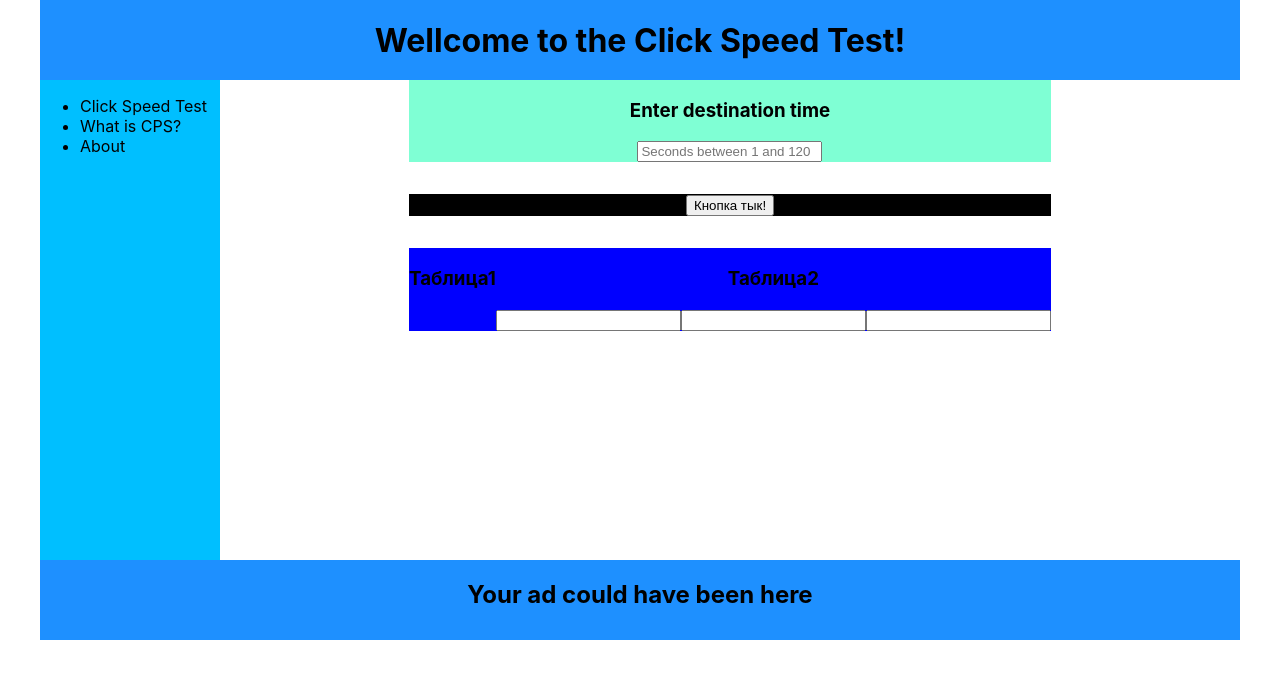
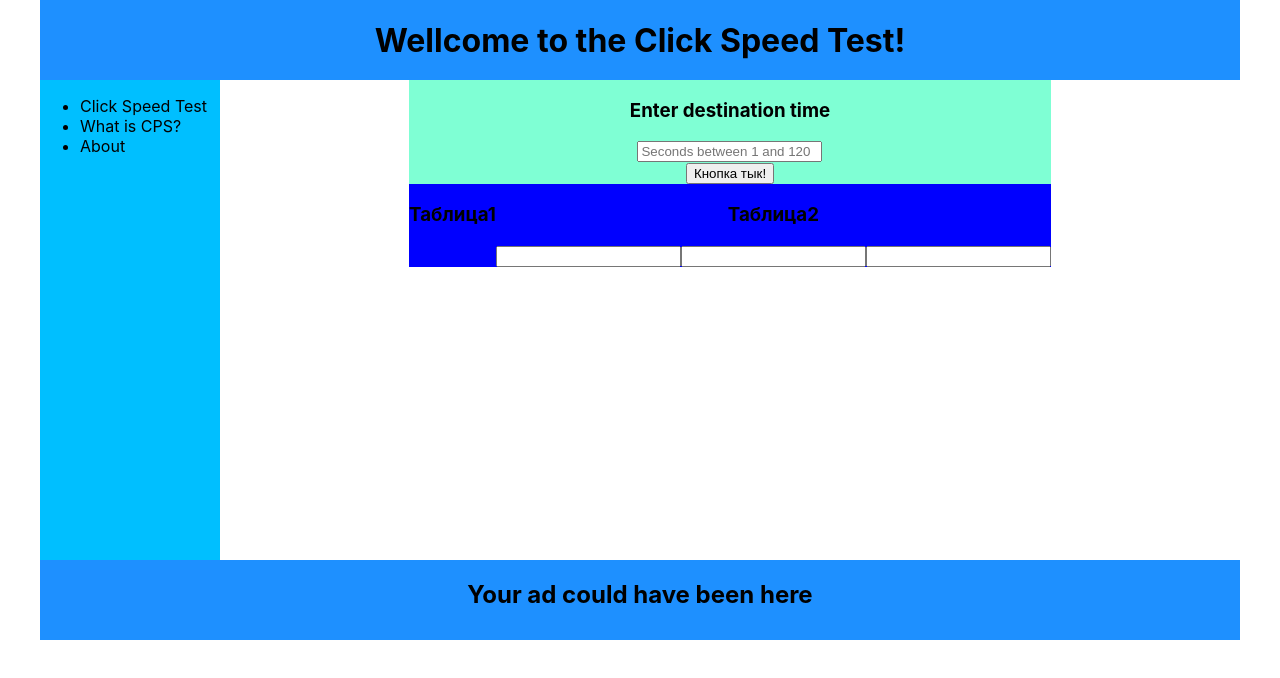
Before and after one commit to ZerruKun/pet-1-click-speed-test, a React (Create React App) app: page / in a window 1280 px wide. Shown: the top 678 px of the page. Built offline with nearby package versions, Linux system fonts and the light colour scheme.

Commit message:
Проба контекста, повторный пересмотр концепта, реализация части функционала кнопки.

```diff
--- a/src/components/destinationtime/DestinationTime.jsx
+++ b/src/components/destinationtime/DestinationTime.jsx
@@ -1,10 +1,10 @@
-import React, {useContext} from "react";
+import React, { useState } from "react";
 import style from "./DestinationTime.module.css";
-import applicationContext from "../../context";
 
 const DestinationTime = () => {
+  const [startTime, setStartTime] = useState("");
 
-  const {startTime, setStartTime} = useContext(applicationContext);
+  const [timerStart, setTimerStart] = useState(false);
 
   const isRealNumber = (num) => {
     if (
@@ -29,6 +29,12 @@ const DestinationTime = () => {
     setStartTime(changedStartTime);
   };
 
+  const changeTimerStart = (value) => {
+    let isStarted = value;
+    console.log(isStarted);
+    setTimerStart(isStarted);
+  };
+
   const checkStartTime = (e) => {
     if (e.currentTarget.value > 120) {
       e.currentTarget.value = 120;
@@ -42,15 +48,50 @@ const DestinationTime = () => {
     changeStartTime(e.currentTarget.value);
   };
 
+  // const waitTime = (ms) => {
+  //   let current_date = Date.now();
+  //   while (current_date + ms > Date.now()) {}
+  // }
+
+  // const ClickyClicky = () => {
+  //   for (let i = startTime; i>=0; i--) {
+  //     changeStartTime(i);
+  //     waitTime(1000);
+  //   }
+  // }
+
+  const ClickyClicky = () => {
+    changeTimerStart(!timerStart);
+  };
+
   return (
     <div className={style.timeItem}>
       <h3>Enter destination time</h3>
+      {!timerStart ? (
+        <div>
           <input
             value={startTime}
             type="text"
             onChange={checkStartTime}
             placeholder="Seconds between 1 and 120"
           />
+          <div>
+            <button onClick={ClickyClicky}>Кнопка тык!</button>
+          </div>
+        </div>
+      ) : (
+        <div>
+          <input
+            value={startTime}
+            type="text"
+            readOnly
+          />
+          <div>
+            <button onClick={ClickyClicky}>Кнопка пык!</button>
+          </div>
+        </div>
+      )}
+
     </div>
   );
 };
--- a/src/components/main/Main.jsx
+++ b/src/components/main/Main.jsx
@@ -4,26 +4,11 @@ import styles from "./Main.module.css";
 
 const Main = () => {
 
-  // const waitTime = (ms) => {
-  //   let current_date = Date.now();
-  //   while (current_date + ms > Date.now()) {}
-  // }
-
-  // const ClickyClicky = () => {
-  //   for (let i = startTime; i>=0; i--) {
-  //     changeStartTime(i);
-  //     waitTime(1000);
-  //   }
-  // }
-
   return (
     <div className={styles.mainItem}>
       {/* Пока только для первой страницы */}
       <div className={styles.cspContainer}>
         <DestinationTime />
-        <div className={styles.buttonItem}>
-          <button>Кнопка тык!</button>
-        </div>
         <div className={styles.tableItem1}>
           <h3>Таблица1</h3>
         </div>
--- a/src/components/main/Main.module.css
+++ b/src/components/main/Main.module.css
@@ -9,19 +9,11 @@
     margin: 0 auto;
     grid-template-areas:
     "time time time"
-    "button button button"
     "table1 . table2";
     grid-template-rows: auto;
     grid-template-columns: auto;
     text-align: center;
     justify-content: center;
-}
-
-.buttonItem {
-    grid-area: button;
-    background-color: black;
-    margin-top: 2em;
-    margin-bottom: 2em;
 }
 
 .tableItem1 {
--- a/src/context.js
+++ /dev/null
@@ -1,5 +0,0 @@
-import { createContext } from "react";
-
-const applicationContext = createContext();
-
-export default applicationContext;
--- a/src/index.js
+++ b/src/index.js
@@ -1,21 +1,6 @@
-import React, { useState } from "react";
 import ReactDOM from "react-dom/client";
 import "./index.css";
 import App from "./App";
-import applicationContext from "./context";
-
-const Application = () => {
-
-  const [startTime, setStartTime] = useState("");
-
-  return (
-    // <React.StrictMode>
-    <applicationContext.Provider value={{ startTime, setStartTime}}>
-      <App />
-    </applicationContext.Provider>
-    // </React.StrictMode>
-  );
-};
 
 const root = ReactDOM.createRoot(document.getElementById("root"));
-root.render(<Application />);
+root.render(<App />);
```
Lines whose indentation alone changed are shown as unchanged.
